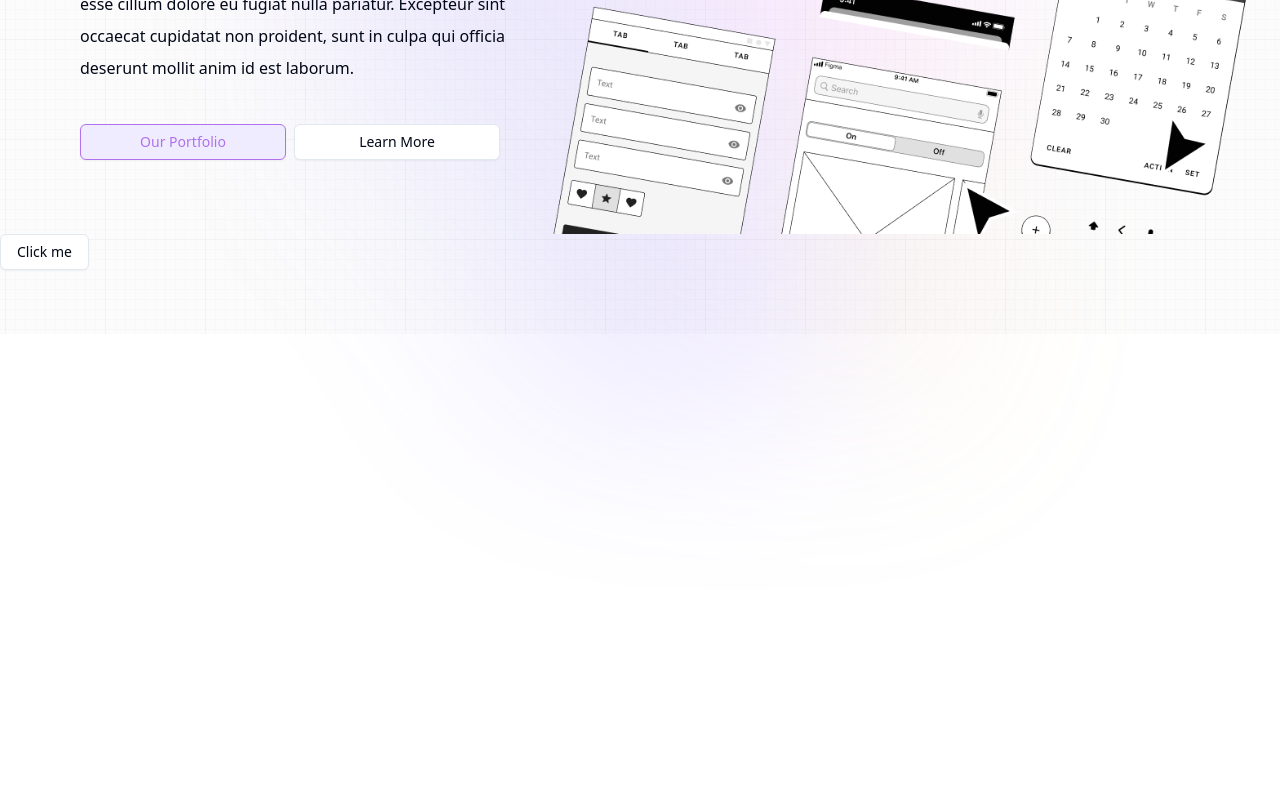
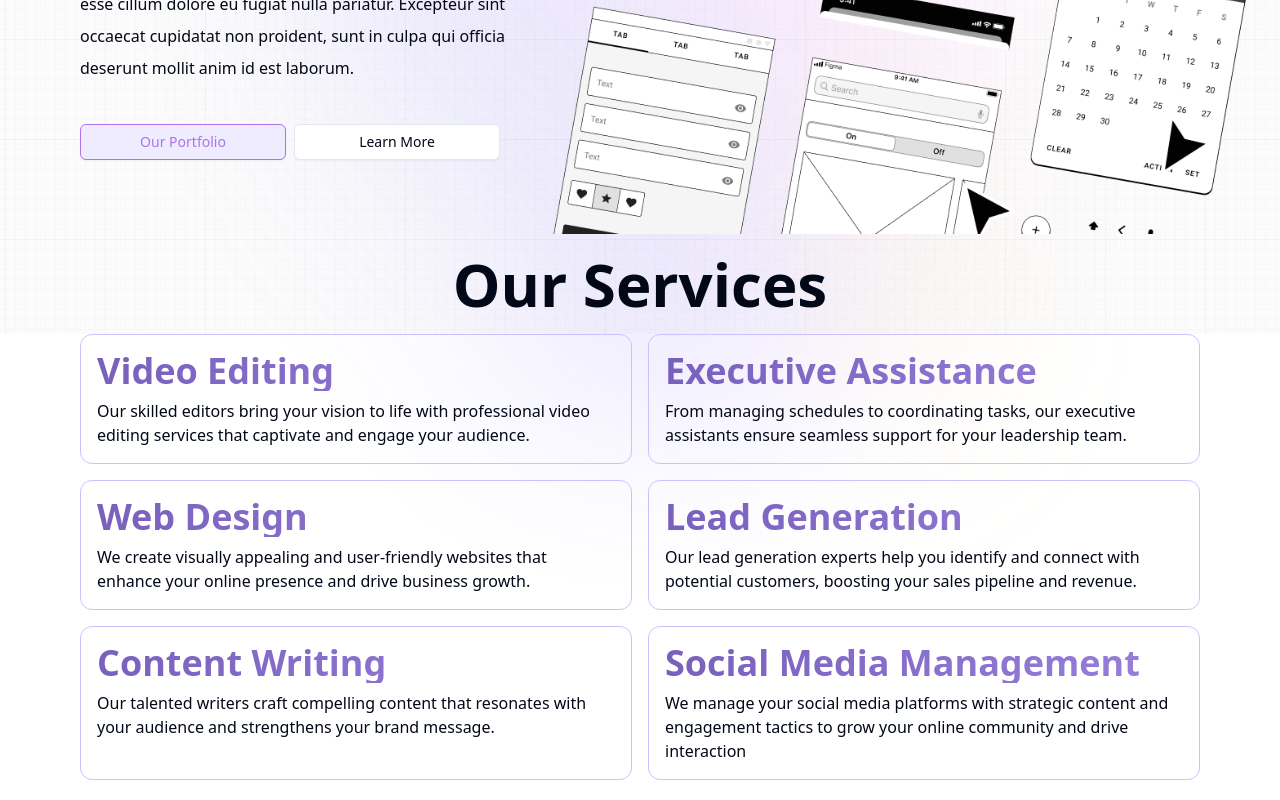
Before and after one commit to josephjamolod/team-portfolio, a Next.js app: page / in a window 1280 px wide. Shown: the part 466-1266 px from the top of the page. Before the commit the page ends 800 px from the top, so only its background shows below. Built offline with nearby package versions, Linux system fonts and the light colour scheme.

Commit message:
complete services component

```diff
--- a/app/page.tsx
+++ b/app/page.tsx
@@ -1,12 +1,12 @@
 import Home from "@/components/main-components/home";
-import Test from "@/components/main-components/test";
+import Services from "@/components/main-components/services";
 
 export default function Main() {
   return (
     <main className="h-auto ">
       <div className="  min-h-[800px] ">
         <Home />
-        <Test />
+        <Services />
       </div>
     </main>
   );
--- /dev/null
+++ b/components/main-components/services.tsx
@@ -0,0 +1,60 @@
+interface servicesType {
+  name: string;
+  description: string;
+}
+
+const services: servicesType[] = [
+  {
+    name: "Video Editing",
+    description:
+      "Our skilled editors bring your vision to life with professional video editing services that captivate and engage your audience.",
+  },
+  {
+    name: "Executive Assistance",
+    description:
+      "From managing schedules to coordinating tasks, our executive assistants ensure seamless support for your leadership team.",
+  },
+  {
+    name: "Web Design",
+    description:
+      "We create visually appealing and user-friendly websites that enhance your online presence and drive business growth.",
+  },
+  {
+    name: "Lead Generation",
+    description:
+      "Our lead generation experts help you identify and connect with potential customers, boosting your sales pipeline and revenue.",
+  },
+  {
+    name: "Content Writing",
+    description:
+      "Our talented writers craft compelling content that resonates with your audience and strengthens your brand message.",
+  },
+  {
+    name: "Social Media Management",
+    description:
+      "We manage your social media platforms with strategic content and engagement tactics to grow your online community and drive interaction",
+  },
+];
+
+export default function Services() {
+  return (
+    <main className="flex flex-col justify-center items-center py-5 gap-y-5 px-20">
+      <h1 className="text-4xl md:text-5xl lg:text-6xl font-bold leading-tight">
+        Our Services
+      </h1>
+      <div className="grid grid-cols-2 gap-4    ">
+        {services.map((service, index) => (
+          <div
+            className="border border-[#CAC2FF] rounded-xl p-4 flex flex-col gap-y-2"
+            key={index}
+          >
+            <h1 className=" font-bold text-4xl bg-gradient-to-r from-[#7860BC] to-[#9880DC] bg-clip-text text-transparent">
+              {service.name}
+            </h1>
+            <p>{service.description}</p>
+          </div>
+        ))}
+      </div>
+    </main>
+  );
+}
```
